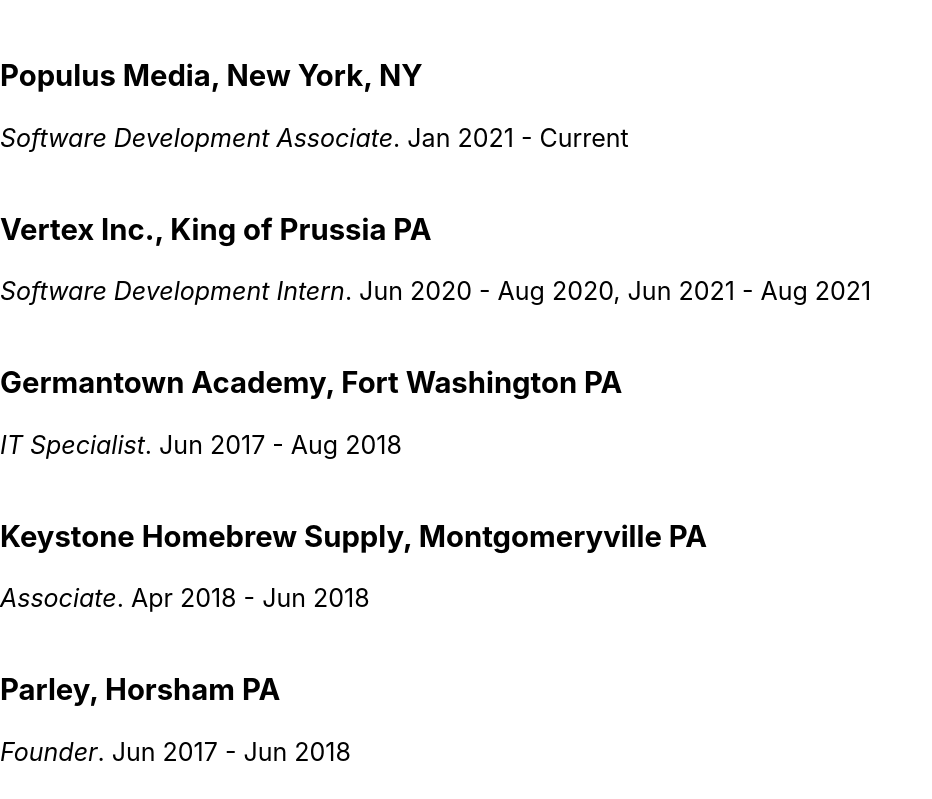
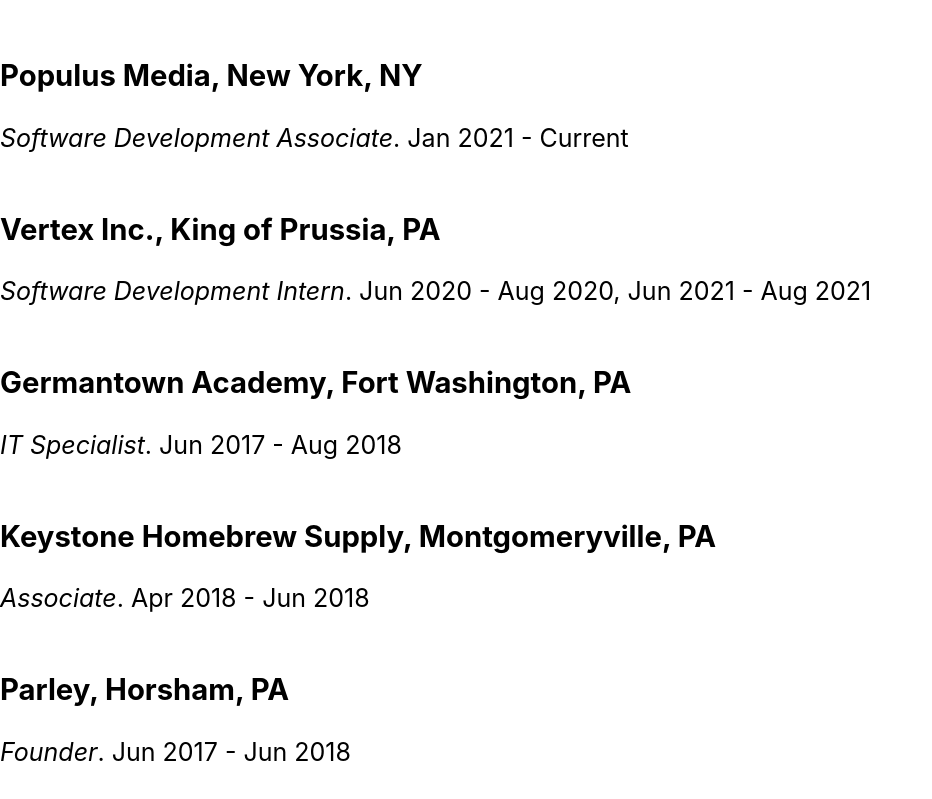
Before and after one commit to evvanErb/evvanDemoReactWebsite, a React (Create React App) app: page / in a window 1280 px wide. Shown: the part 2428-3227 px from the top of the page, without its empty margins (0-932 px from the left). Before the commit the page ends 3195 px from the top, so only its background shows below. Built offline with nearby package versions, Linux system fonts and the light colour scheme.

Commit message:
calc work

```diff
--- a/src/App.js
+++ b/src/App.js
@@ -18,6 +18,7 @@
         </Switch>
         <Footer />
       </Router>
+      <script src="https://ajax.googleapis.com/ajax/libs/jquery/3.5.1/jquery.min.js"></script>
       <script src="https://cdn.jsdelivr.net/npm/bootstrap@5.0.0-beta2/dist/js/bootstrap.bundle.min.js" integrity="sha384-b5kHyXgcpbZJO/tY9Ul7kGkf1S0CWuKcCD38l8YkeH8z8QjE0GmW1gYU5S9FOnJ0" crossOrigin="anonymous"></script>
     </div>
   );
--- a/src/components/About.js
+++ b/src/components/About.js
@@ -10,11 +10,11 @@
               <br /><br />
               I began teaching my self how to program in 9th grade and have since worked on both solo and group projects across multiple platforms. I'm currently a Junior at UMD College Park class of winter 2021 majoring in Computer Science and minoring in Business (Innovation / Entrepreneurship).
               <br /><br />
-              I have experience in many different kinds of programming languages including Python, Java, JavaScript, C, OCaml, and more. I can pick up new languages easily wether they be dynamic or static, imperative or declarative.
+              I have experience in many different kinds of programming languages including Python, Java, JavaScript, C, OCaml, and more. I can pick up new languages easily whether they are dynamic or static, imperative or declarative.
               <br /><br />
               I have experience working in Agile environments including experience with daily standups and scrum via tools such as JIRA and Confluence. I have worked on CI/CD and edited Jenkins pipelines that help developers test and run code.
               <br /><br />
-              I have worked with many different software tools ranging from standard everyday tools like Microsoft Office and Google Suites to development tools such as Unity for game dev, Django and React for web dev, Git for source control, Kali for pentesting, and more.
+              I have worked with many different software tools ranging from standard everyday tools like Microsoft Office and Google Suite to development tools such as Unity for game development, Django and React for web development, Git for source control, Kali for pentesting, and more.
               </p>
             </main>
         </div>
--- a/src/components/Experience.js
+++ b/src/components/Experience.js
@@ -3,7 +3,7 @@
 class Experience extends Component {
     render() {
       return (
-        <div className="Experience d-flex p-3 mx-auto flex-column text-center text-white bg-dark" id="experience" style={{ height: "auto", minHeight: "1030px", position: "relative" }} >
+        <div className="Experience d-flex p-3 mx-auto flex-column text-center text-white bg-dark" id="experience" style={{ height: "auto", minHeight: "1030px", position: "relative", marginBottom: "50px" }} >
             <hr size="10" style={{ backgroundColor:"DodgerBlue"}} />
             <main className="px-3">
               <h1 style={{ fontSize: "50px" }}>Experience</h1>
@@ -11,10 +11,10 @@
                   <br /><br />
                   <h3>University of Maryland, College Park</h3><i>B.S. Computer Science, Business (Entrepreneurship/Innovation) Minor</i>. Aug 2018 - Dec 2021. GPA : 3.42<br /> <br />
                   <h3>Populus Media, New York, NY</h3><i>Software Development Associate</i>. Jan 2021 - Current<br /> <br />
-                  <h3>Vertex Inc., King of Prussia PA</h3><i>Software Development Intern</i>. Jun 2020 - Aug 2020, Jun 2021 - Aug 2021<br /> <br />
-                  <h3>Germantown Academy, Fort Washington PA</h3><i>IT Specialist</i>. Jun 2017 - Aug 2018<br /> <br />
-                  <h3>Keystone Homebrew Supply, Montgomeryville PA</h3><i>Associate</i>. Apr 2018 - Jun 2018<br /> <br />
-                  <h3>Parley, Horsham PA</h3><i>Founder</i>. Jun 2017 - Jun 2018
+                  <h3>Vertex Inc., King of Prussia, PA</h3><i>Software Development Intern</i>. Jun 2020 - Aug 2020, Jun 2021 - Aug 2021<br /> <br />
+                  <h3>Germantown Academy, Fort Washington, PA</h3><i>IT Specialist</i>. Jun 2017 - Aug 2018<br /> <br />
+                  <h3>Keystone Homebrew Supply, Montgomeryville, PA</h3><i>Associate</i>. Apr 2018 - Jun 2018<br /> <br />
+                  <h3>Parley, Horsham, PA</h3><i>Founder</i>. Jun 2017 - Jun 2018
               </span>
             </main>
         </div>
--- a/src/components/calculator/Calculator.js
+++ b/src/components/calculator/Calculator.js
@@ -13,7 +13,37 @@
       }
 
     calculate(val) {
-        return this.state.input + val;
+
+        if (/^\d+$/.test(val) || val === "+" || val === "-" || val === "*" || val === "/") {
+            if (this.state.input === "0") {
+                return val;
+            }
+            else {
+                return this.state.input + val;
+            }
+        }
+
+        else if (val === "=") {
+            return eval(this.state.input).toString();
+        }
+
+        else if (val === "CE") {
+            return "0";
+        }
+
+        else if (val === "%") {
+
+        }
+
+        else if (val === "+/-") {
+
+        }
+
+        else if (val === "C") {
+            return "0";
+        }
+
+        return this.state.input;
     }
 
     handeNewInput(val) {
```
